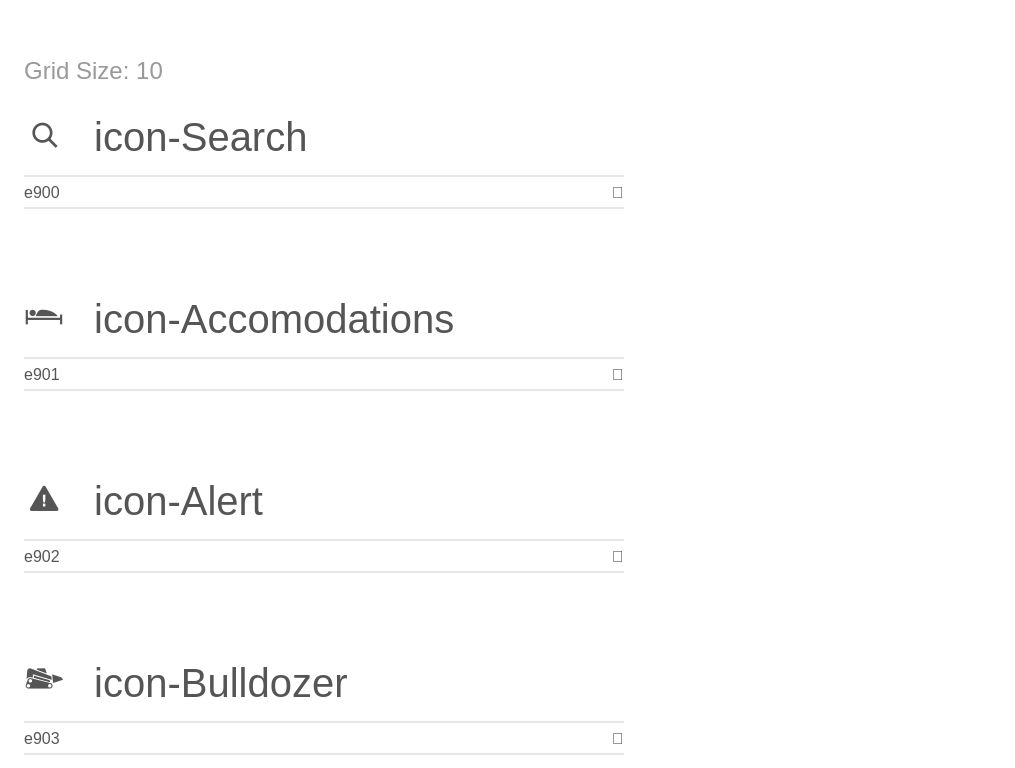
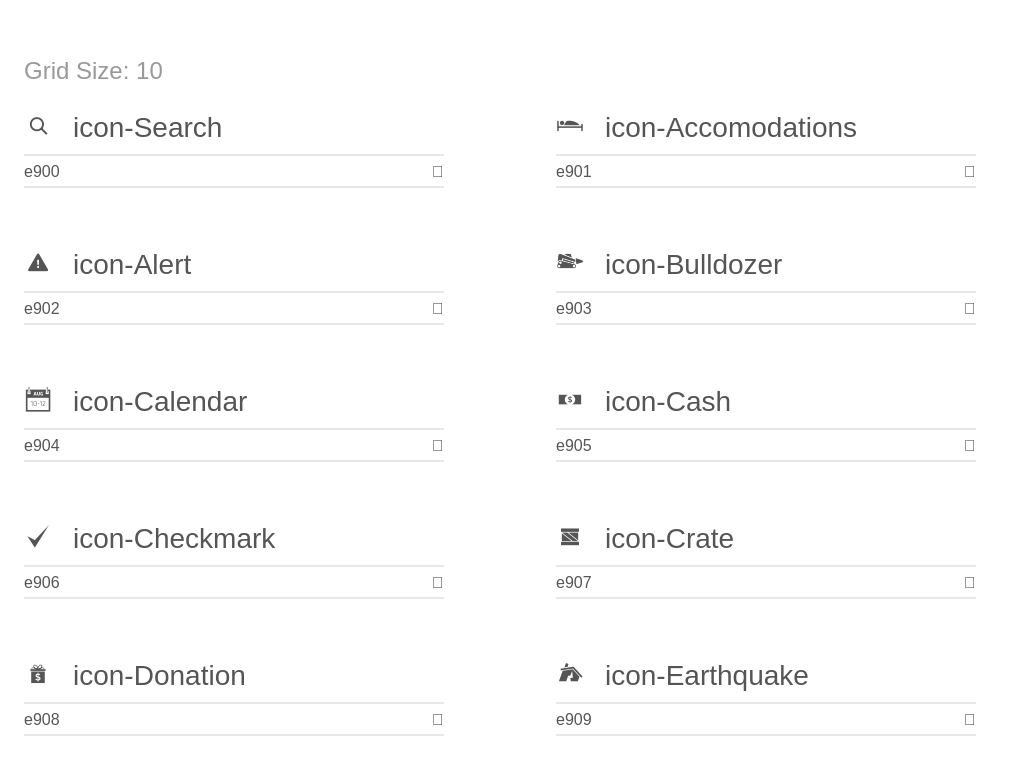
Before and after one commit to teamrubiconusa/website-redesign-components, a plain HTML site: page _icomoon/TeamRubicon/demo.html in a window 1280 px wide. Shown: the part 1552-2320 px from the top of the page, without its empty margins (0-1015 px from the left). Drawn offline with Linux system fonts and the light colour scheme.

Commit message:
cropping and scaling angle up / down

```diff
--- a/_icomoon/TeamRubicon/demo-files/demo.css
+++ b/_icomoon/TeamRubicon/demo-files/demo.css
@@ -153,5 +153,5 @@ p {
   font-size: 32px;
 }
 .fs3 {
-  font-size: 40px;
+  font-size: 28px;
 }
--- a/_icomoon/TeamRubicon/style.css
+++ b/_icomoon/TeamRubicon/style.css
@@ -1,10 +1,10 @@
 @font-face {
   font-family: 'TeamRubicon';
-  src:  url('fonts/TeamRubicon.eot?5o0i8x');
-  src:  url('fonts/TeamRubicon.eot?5o0i8x#iefix') format('embedded-opentype'),
-    url('fonts/TeamRubicon.ttf?5o0i8x') format('truetype'),
-    url('fonts/TeamRubicon.woff?5o0i8x') format('woff'),
-    url('fonts/TeamRubicon.svg?5o0i8x#TeamRubicon') format('svg');
+  src:  url('fonts/TeamRubicon.eot?xep93n');
+  src:  url('fonts/TeamRubicon.eot?xep93n#iefix') format('embedded-opentype'),
+    url('fonts/TeamRubicon.ttf?xep93n') format('truetype'),
+    url('fonts/TeamRubicon.woff?xep93n') format('woff'),
+    url('fonts/TeamRubicon.svg?xep93n#TeamRubicon') format('svg');
   font-weight: normal;
   font-style: normal;
 }
```
Also changed, not shown: _icomoon/TeamRubicon/fonts/TeamRubicon.ttf, _icomoon/TeamRubicon/fonts/TeamRubicon.woff, _icomoon/TeamRubicon/selection.json, 2 other files.
